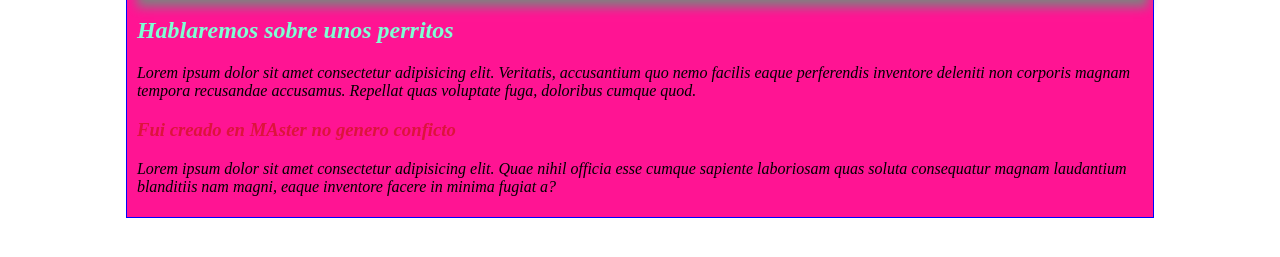
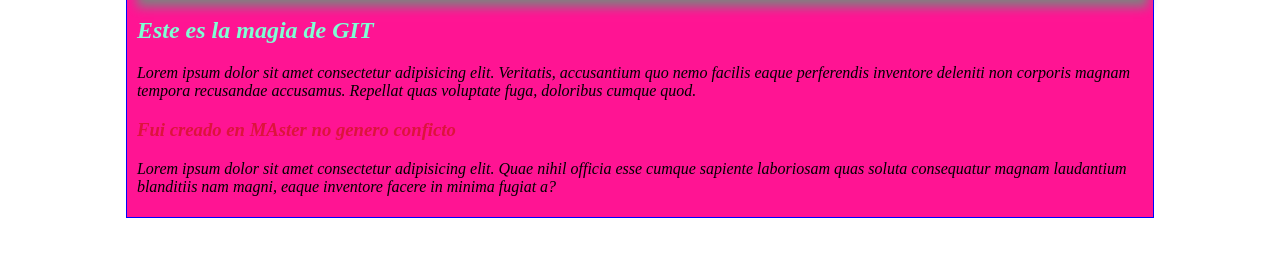
Before and after one commit to kofrann/blog_site_bitacora, a plain HTML site: page index.html in a window 1280 px wide. Shown: the part 223-480 px from the top of the page. Drawn offline with Linux system fonts and the light colour scheme.

Commit message:
se modifico un H3

```diff
--- a/index.html
+++ b/index.html
@@ -11,7 +11,7 @@
     <div class="encabezado">
       <h1>Ya Aprendi Git</h1>
     </div>
-    <h2>Hablaremos sobre unos perritos</h2>
+    <h2>Este es la magia de GIT</h2>
     <p>
       Lorem ipsum dolor sit amet consectetur adipisicing elit.
       Veritatis, accusantium quo nemo facilis eaque perferendis
```
